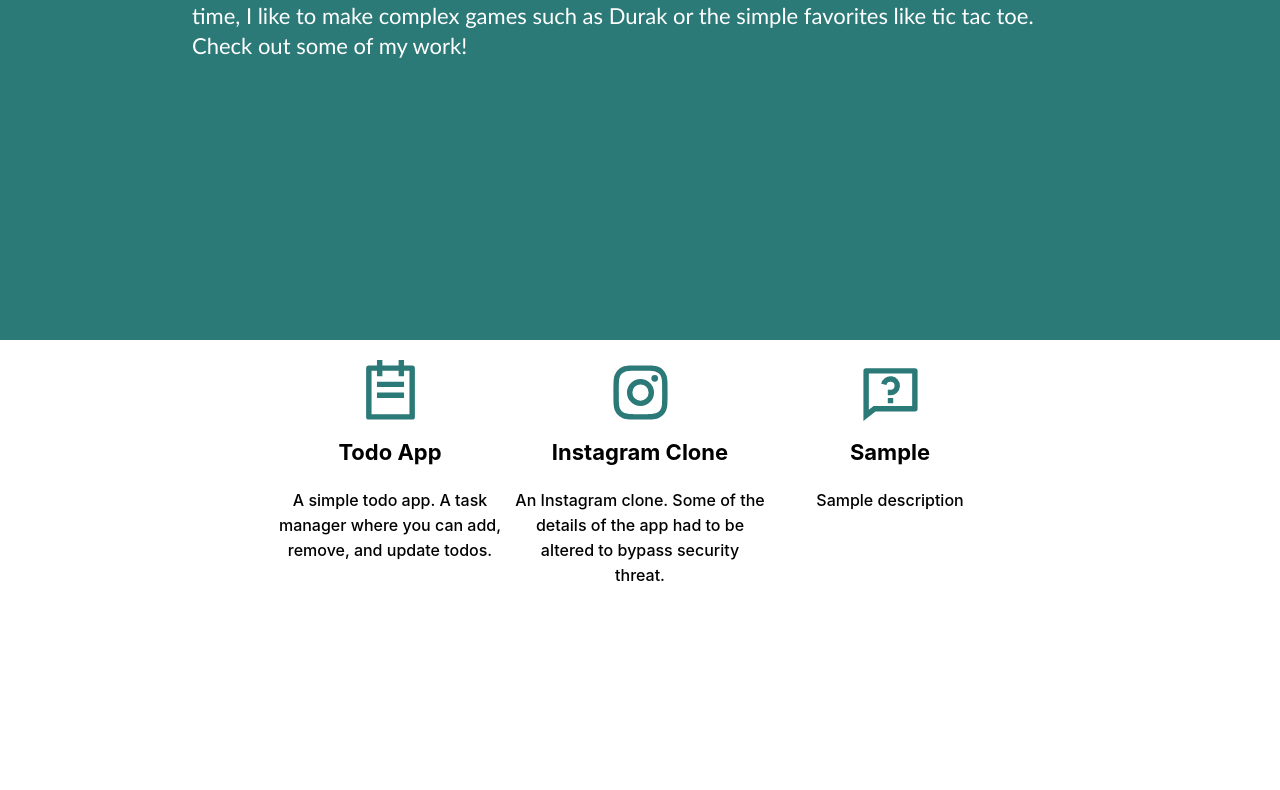
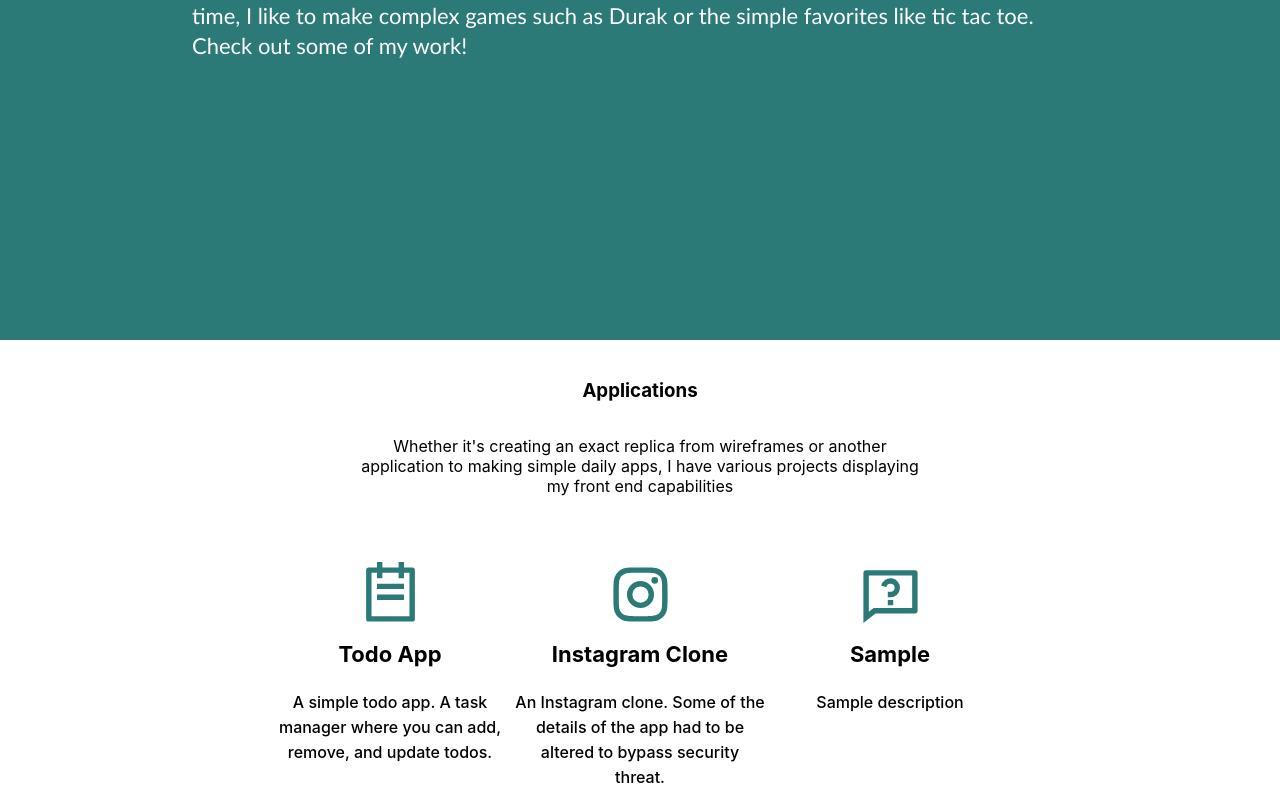
Before and after one commit to lukalicheli/portfolio, a React (Create React App) app in the folder portfolio/: page / in a window 1280 px wide. Shown: the part 813-1603 px from the top of the page. Before the commit the page ends 1401 px from the top, so only its background shows below. Built offline with nearby package versions, Linux system fonts and the light colour scheme.

Commit message:
Centered the apps and the header as well as added icons and descriptions

```diff
--- a/portfolio/src/App.js
+++ b/portfolio/src/App.js
@@ -9,13 +9,11 @@ import Games from "./components/games/Games";
 // Make a card that shows the projects.
 // Make 2 of the cards a sliding game and the tic tac toe game.
 // The third one have it as durak
-// The bottom row will have fake instagram, todoapp, and third one (pick something)
+
 // Write a message positioned underneath the cards that also has a link to contact page
 // Make a footer with blue background
 // In footer include all the links to ur linkedin, github, email
 // Make a contact page
-
-
 
 function App() {
   return (
--- a/portfolio/src/components/applications/Applications.css
+++ b/portfolio/src/components/applications/Applications.css
@@ -3,14 +3,32 @@
     padding-top: 20px;
     display: flex;
     justify-content: center;
+    flex-direction: column;
+}
+.applications-header {
+    display: flex;
+    flex-direction: column;
+    align-items: center;
+}
+
+.applications-header.description {
+    text-align: center;
+    width: 50%;
+}
+
+.applications-card-wrapper {
+    display: flex;
+    flex-direction: row;
+    justify-content: center;
+    padding-top: 50px;
 }
 
 .applications-card {
     display: flex;
     flex-direction: column;
-    flex-wrap: wrap;
     width: 250px;
 }
+
 
 .applications-icon {
     text-align: center;
--- a/portfolio/src/components/applications/Applications.js
+++ b/portfolio/src/components/applications/Applications.js
@@ -32,6 +32,16 @@ function Applications() {
 
   return (
     <div className="applications-container">
+      {" "}
+      <div className="applications-header">
+        <h3 className="applications-header title">Applications</h3>
+        <p className="applications-header description">
+          Whether it's creating an exact replica from wireframes or another
+          application to making simple daily apps, I have various projects
+          displaying my front end capabilities{" "}
+        </p>
+      </div>
+      <div className="applications-card-wrapper">
         {appCard.map((obj) => (
           <div className="applications-card" key={obj.id}>
             <div className="applications-icon">{obj.icon}</div>
@@ -40,6 +50,7 @@ function Applications() {
           </div>
         ))}
       </div>
+    </div>
   );
 }
 
```
Lines whose indentation alone changed are shown as unchanged.
